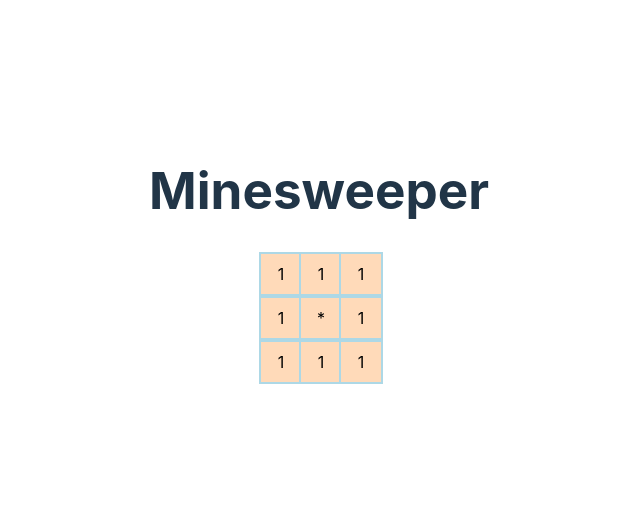
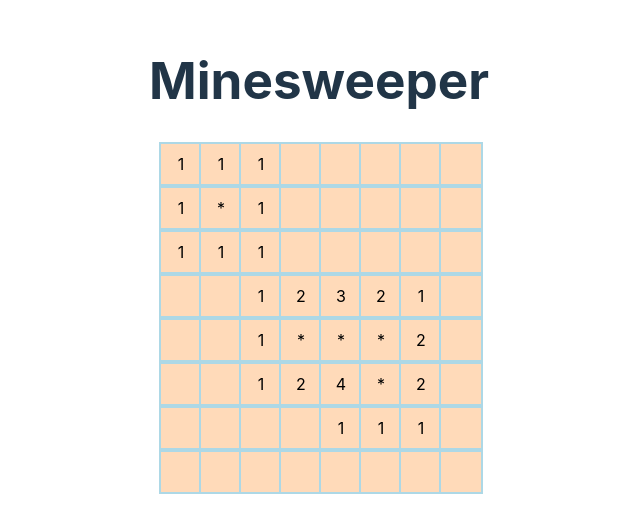
Before and after one commit to shadowae/minesweeper-ui, a React (Vite) app: page / in a window 1280 px wide. Shown: the part 144-676 px from the top of the page, without its empty margins (321-961 px from the left). Built offline with nearby package versions, Linux system fonts and the light colour scheme.

Commit message:
refactor: enhanced the Gameboard test cases to count numbered cells

```diff
--- a/src/App.tsx
+++ b/src/App.tsx
@@ -4,9 +4,8 @@
 import {Coordinate} from "./utils/getMap.tsx";
 
 function App() {
-    // Hardcoded configuration for now (3x3 grid with one mine at [1,1])
-    const gridSize: [number, number] = [3, 3];
-    const minePositions: Coordinate[] = [[1, 1]];
+    const gridSize: [number, number] = [8, 8];
+    const minePositions: Coordinate[] = [[1, 1],[5,5],[4,3],[4,4],[4,5]];
 
     return (
         <div style={{ display: "flex", flexDirection: "column", alignItems: "center" }}>
```
Also changed, not shown: 1 other file (tests, documents, lock files or other folders).
